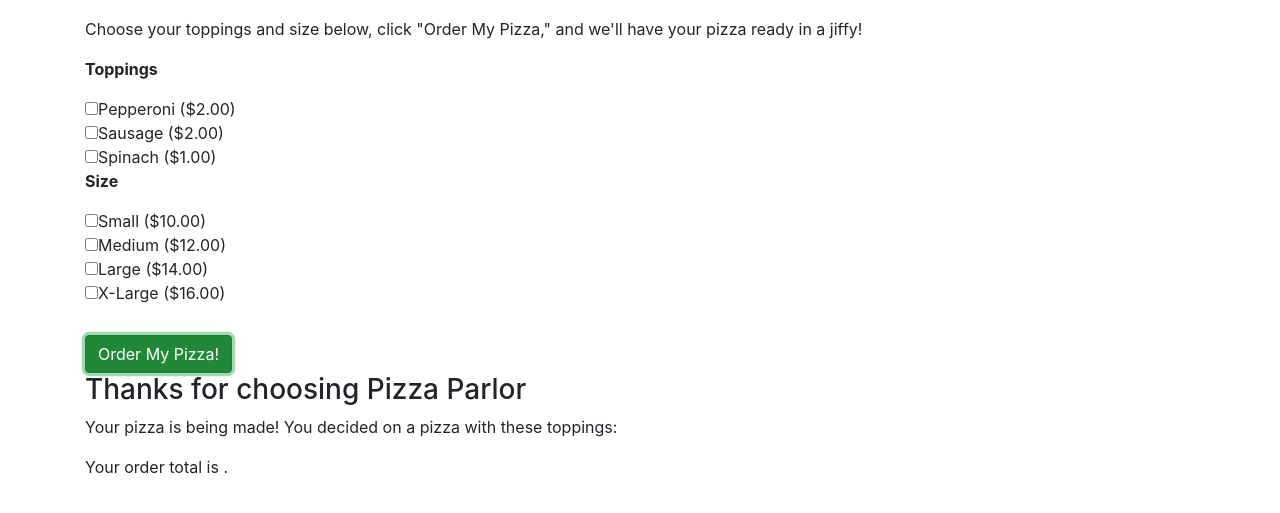
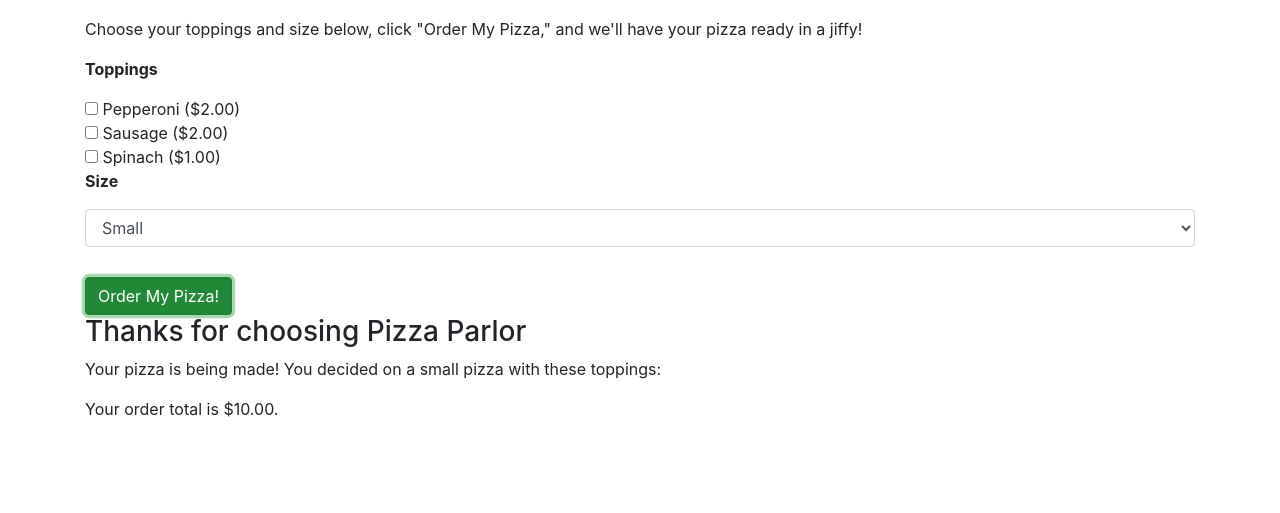
Before and after one commit to lauriewaller/pizza-parlor, a plain HTML site: page index.html in a window 1280 px wide. Both pictures are taken after a click on the button "Order My Pizza!". Shown: the part 71-584 px from the top of the page. Drawn offline with Linux system fonts and the light colour scheme.

Commit message:
create working Pizza.prototype.cost

```diff
--- a/css/styles.css
+++ b/css/styles.css
@@ -11,6 +11,6 @@
   font-weight: bold;
 }
 
-#finalPizzaOrder {
+#final-pizza-order {
   display: none;
 }
--- a/index.html
+++ b/index.html
@@ -17,17 +17,20 @@
 
       <div class="orderToppings">
         <p class="inputHeader">Toppings</p>
-          <input class = "two" type="checkbox" name="toppings" value="Pepperoni">Pepperoni ($2.00)</input><br>
-          <input class = "two" type="checkbox" name="toppings" value="Sausage">Sausage ($2.00)</input><br>
-          <input class = "one" type="checkbox" name="toppings" value="Spinach">Spinach ($1.00)</input><br>
+          <input class = "two" type="checkbox" name="toppings" value="Pepperoni"> Pepperoni ($2.00)</input><br>
+          <input class = "two" type="checkbox" name="toppings" value="Sausage"> Sausage ($2.00)</input><br>
+          <input class = "one" type="checkbox" name="toppings" value="Spinach"> Spinach ($1.00)</input><br>
       </div>
+
 
       <div class="orderSize">
         <p class="inputHeader">Size</p>
-          <input class = "ten" type="checkbox" name="size" value="small" >Small ($10.00)</input><br>
-          <input class = "twelve" type="checkbox" name="size" value="medium">Medium ($12.00)</input><br>
-          <input class = "fourteen" type="checkbox" name="size" value="large">Large ($14.00)</input><br>
-          <input class = "sixteen" type="checkbox" name="size" value="x-large">X-Large ($16.00)</input><br>
+        <select class="form-control" id="size-list">
+          <option value="small">Small</option>
+          <option value="medium">Medium</option>
+          <option value="large">Large</option>
+          <option value="x-large">X-large</option>
+        </select>
       </div>
 
       <button type="submit" class="btn btn-success">Order My Pizza!</button>
@@ -38,7 +41,7 @@
       <p>Your pizza is being made! You decided on a <span id="pizzaSize"></span> pizza with these toppings:
         <span id="pizzaToppings"> <ul id="test"></ul></span>
 
-      Your order total is <span id="pizzaCost"></span>.
+      Your order total is $<span id="pizzaCost"></span>.00.
       </p>
     </div>
 
--- a/js/scripts.js
+++ b/js/scripts.js
@@ -1,27 +1,57 @@
+function Pizza() {
+  this.toppings = [];
+  this.size = "";
+}
 
-function Pizza() { //need parameters? should this just have empty arrays?
-  this.toppings = {
-    //this.topping = {},
-    //this.price = price;
-  };
-  this.size = {
+Pizza.prototype.addToppings = function(topping) {
+  this.toppings.push(topping);
+}
 
-  };
+Pizza.prototype.cost = function() {
+  //let cost = 0;
+  let toppingsCost = this.toppings.length;
+  let size = $("#size-list").val();
+  let sizeCost = 10;
+  if (size = "small") {
+    //return cost + toppingsCost + sizeCost;
+    return toppingsCost + sizeCost;
+  }
+
 }
-let userPizza = new Pizza();
 
-let samplePizza2 = {
-  toppings: {
-    pepperoni: 2,
-    sausage: 2,
-    spinach: 1
-  },
 
-  size: {
-    small: 10,
-  }
-}
-let test1 = samplePizza2.toppings.pepperoni
+$(document).ready(function() {
+  $("form#pizza-inputs").submit(function(event) {
+    event.preventDefault();
+
+    $("span").empty();
+
+    $("#final-pizza-order").show();
+
+    let userPizza = new Pizza();
+    let pizzaCost = userPizza.cost();
+
+    console.log(userPizza)
+
+    $("input:checkbox[name=toppings]:checked").each(function(){
+        let topping = $(this).val();
+        userPizza.addToppings(topping);
+      });
+
+    //UI
+    $("input:checkbox[name=toppings]:checked").each(function(){
+      let toppings = $(this).val();
+      $('#test').append(toppings + "<br>");
+    });
+
+    let size = $("#size-list").val();
+    $('#pizzaSize').append(size);
+
+    $('#pizzaCost').append(pizzaCost);
+
+  });
+});
+
 
 // Pizza.prototype.create = function() {
 //   let key =
@@ -59,10 +89,13 @@
 //   cities: [pdx, sfo, sea]
 // };
 
-Pizza.prototype.cost = function() {
-  return
-  //use foreach?
-}
+// Pizza.prototype.cost = function() {
+//   return
+//   //use foreach?
+// }
+
+// push
+
 
 //1. when user submits, push each topping into object. push topping price into object
 //2. push value of size into object. push size price into object.
@@ -72,35 +105,36 @@
 //then write loop to iterate through each key and add price, return price
 //then use .text to return object values
 
-$(document).ready(function() {
-  $("form#pizza-inputs").submit(function(event) {
-    event.preventDefault();
-
-    $("#final-pizza-order").show();
-
-    $("input:checkbox[name=toppings]:checked").each(function(){
-      let toppings = $(this).val();
-      $('#test').append(toppings + "<br>");
-    });
-
-    $("input:checkbox[name=size]:checked").each(function(){
-      let size = $(this).val();
-      $('#pizzaSize').append(size);
-    });
 
 
+// let samplePizza2 = {
+//   toppings: {
+//     pepperoni: 2,
+//     sausage: 2,
+//     spinach: 1
+//   },
 
-  });
-});
+//   size: {
+//     small: 10,
+//   }
+// }
+// let test1 = samplePizza2.toppings.pepperoni
 
 
-    //test code: to be deleted
-    console.log(test1)
-    // $("#test").text("hi");
-    // console.log("hi")
-    // let radio = $("input:checkbox[name=toppings]:checked")
-    // console.log(radio);
+// Pizza.prototype.addToppings = function() {
+//   $("input:checkbox[name=toppings]:checked").each(function(){
+//     let topping = $(this).val();
+//     this.toppings.push(topping);
+// });
+// }
 
 
-//   });
-// });
+// function Pizza() { //need parameters? should this just have empty arrays?
+//   this.toppings = {
+//     //this.topping = {},
+//     //this.price = price;
+//   };
+//   this.size = {
+
+//   };
+// }
```
